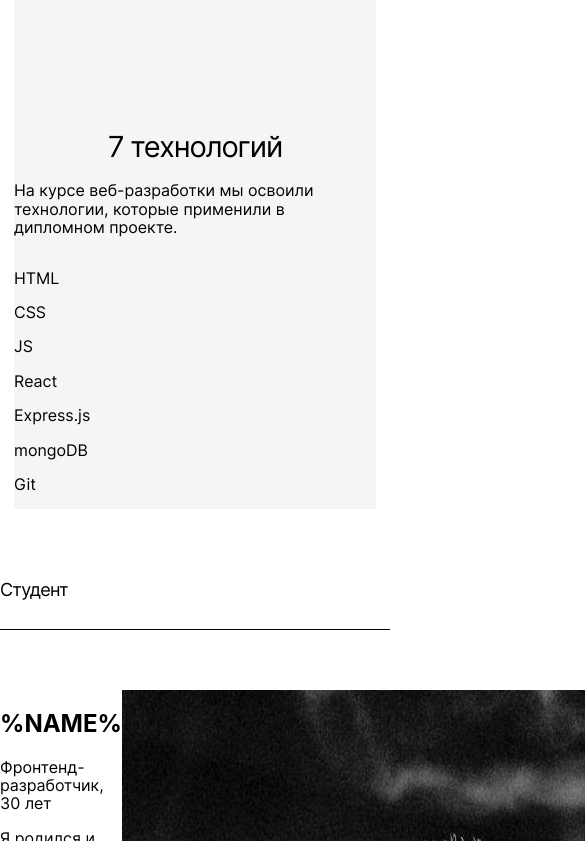
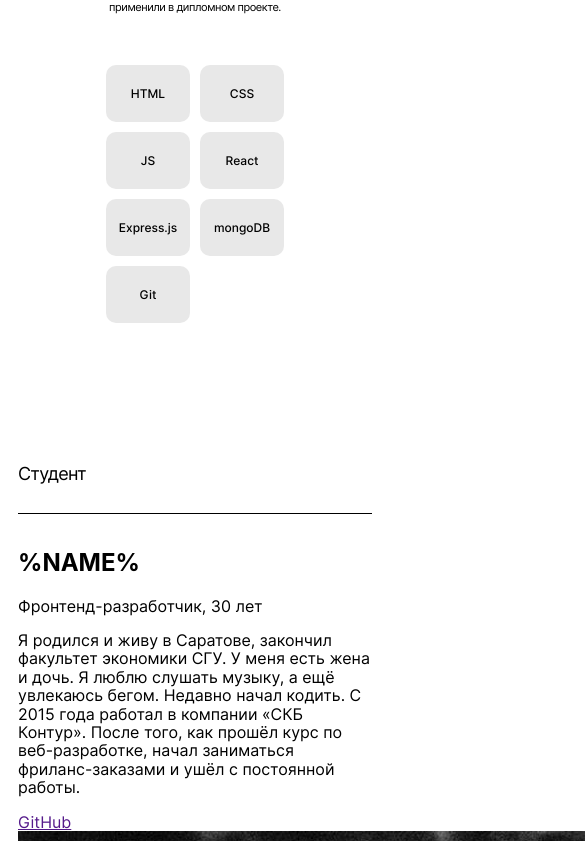
Before and after one commit to enswbl/movies-explorer-frontend, a React (Create React App) app: page / in a window 390 px wide. Shown: the part 1563-2404 px from the top of the page, 585 px wide, since content can reach past the window. Built offline with nearby package versions, Linux system fonts and the light colour scheme; a web font is replaced by a local one.

Commit message:
feat: блок tech

```diff
--- a/src/components/AboutMe/AboutMe.css
+++ b/src/components/AboutMe/AboutMe.css
@@ -1,4 +1,23 @@
-.about-me__container {
+.about-me {
     display: flex;
+    flex-direction: column;
+    justify-content: center;
+    padding-left: 70px;
+    padding-right: 70px;
+}
 
+@media (max-width: 768px) {
+
+    .about-me {
+        padding-left: 50px;
+        padding-right: 50px;
+    }
 }
+
+@media (max-width: 460px) {
+
+    .about-me {
+        padding-left: 18px;
+        padding-right: 18px;
+    }
+}
--- a/src/components/AboutMe/AboutMe.js
+++ b/src/components/AboutMe/AboutMe.js
@@ -7,7 +7,7 @@ const AboutMe = ({myRef}) => {
         <>
             <div className='about-me' ref={myRef}>
 
-                <h2 className="about-project__title">Студент</h2>
+                <h2 className="techs__title">Студент</h2>
 
                 <div className="about-me__container">
 
--- a/src/components/App/App.css
+++ b/src/components/App/App.css
@@ -13,42 +13,3 @@
   -moz-text-size-adjust: 100%;
   text-rendering: optimizeLegibility;
 }
-
-.App {
-  text-align: center;
-}
-
-.App-logo {
-  height: 40vmin;
-  pointer-events: none;
-}
-
-@media (prefers-reduced-motion: no-preference) {
-  .App-logo {
-    animation: App-logo-spin infinite 20s linear;
-  }
-}
-
-.App-header {
-  background-color: #282c34;
-  min-height: 100vh;
-  display: flex;
-  flex-direction: column;
-  align-items: center;
-  justify-content: center;
-  font-size: calc(10px + 2vmin);
-  color: white;
-}
-
-.App-link {
-  color: #61dafb;
-}
-
-@keyframes App-logo-spin {
-  from {
-    transform: rotate(0deg);
-  }
-  to {
-    transform: rotate(360deg);
-  }
-}
--- a/src/components/FilterCheckbox/FilterCheckbox.js
+++ b/src/components/FilterCheckbox/FilterCheckbox.js
@@ -4,9 +4,7 @@ const FilterCheckbox = () => {
 
     return ((
         <>
-            <div className="filter-checkbox">
 
-            </div>
         </>
 
     ));
--- a/src/components/Techs/Techs.css
+++ b/src/components/Techs/Techs.css
@@ -0,0 +1,182 @@
+.techs {
+    display: flex;
+    flex-direction: column;
+    justify-content: center;
+    background-color: #F5F5F5;
+    padding-left: 70px;
+    padding-right: 70px;
+}
+
+@media (max-width: 768px) {
+
+    .techs{
+        padding-left: 50px;
+        padding-right: 50px;
+    }
+}
+
+@media (max-width: 629px) {
+
+    .techs {
+        background-color: #ffffff;
+    }
+}
+
+@media (max-width: 460px) {
+
+    .techs {
+        padding-left: 18px;
+        padding-right: 18px;
+    }
+}
+
+.techs__title {
+    margin-top: 100px;
+    padding-bottom: 23px;
+    font-size: 22px;
+    line-height: 27px;
+    font-weight: normal;
+    letter-spacing: -0.04em;
+    border-bottom: 1px solid #000000;
+}
+
+@media (max-width: 768px) {
+
+    .techs__title  {
+        margin-top: 90px;
+    }
+}
+
+@media (max-width: 460px) {
+
+    .techs__title  {
+        font-size: 18px;
+        line-height: 22px;
+        padding-bottom: 28px;
+        margin-top: 70px;
+    }
+}
+
+.techs__subtitle {
+    margin: 90px auto 0;
+    font-size: 50px;
+    line-height: 58px;
+    font-weight: normal;
+    text-align: center;
+    letter-spacing: -0.04em;
+}
+
+@media (max-width: 768px) {
+
+    .techs__subtitle  {
+        margin: 80px auto 0;
+    }
+}
+
+@media (max-width: 460px) {
+
+    .techs__subtitle  {
+        margin: 60px auto 0;
+        font-size: 30px;
+        line-height: 36px;
+    }
+}
+
+.techs__paragraph {
+    margin: 26px auto 0;
+    font-size: 14px;
+    line-height: 20px;
+    font-weight: normal;
+    text-align: center;
+    letter-spacing: -0.04em;
+}
+
+@media (max-width: 768px) {
+
+    .techs__paragraph   {
+        margin: 22px auto 0;
+        font-size: 12px;
+        line-height: 18px;
+    }
+}
+
+@media (max-width: 460px) {
+
+    .techs__paragraph   {
+        margin: 24px auto 0;
+        font-size: 11px;
+        line-height: 16px;
+    }
+}
+
+.techs__nav {
+    display: flex;
+    flex-wrap: wrap;
+    justify-content: center;
+    align-items: center;
+    margin: 100px auto 90px;
+    background-color: #F5F5F5;
+
+    grid-row-gap: 10px;
+    grid-column-gap: 10px;
+}
+
+@media (max-width: 768px) {
+
+    .techs__nav {
+        margin: 84px auto 90px;
+    }
+}
+
+@media (max-width: 629px) {
+
+    .techs__nav {
+        background-color: #ffffff;
+        margin: 84px 35px 90px;
+    }
+}
+
+@media (max-width: 460px) {
+
+    .techs__nav {
+        display: grid;
+        grid-template-columns: 1fr 1fr;
+        grid-template-rows: 1fr;
+        margin: 50px auto 70px;
+    }
+}
+
+.techs__link {
+    display: flex;
+    justify-content: center;
+    align-items: center;
+    width: 90px;
+    height: 60px;
+    margin: 0;
+    font-size: 14px;
+    line-height: 17px;
+    font-weight: 500;
+    text-align: center;
+    color: #000000;
+    background-color: #E8E8E8;
+    border-radius: 10px;
+    text-decoration: inherit;
+    border: none;
+}
+
+@media (max-width: 629) {
+
+    .techs__link {
+        margin: 0;
+    }
+}
+
+@media (max-width: 768px) {
+
+    .techs__link {
+        width: 84px;
+        height: 57px;
+        font-size: 12px;
+        line-height: 15px;
+    }
+}
--- a/src/components/Techs/Techs.js
+++ b/src/components/Techs/Techs.js
@@ -5,22 +5,22 @@ const Techs = ({myRef}) => {
 
     return ((
         <>
-            <div className="promo" ref={myRef}> {/* TODO*/}
+            <div className="techs" ref={myRef}>
 
-                <h2 className="about-project__title">Технологии</h2>
+                <h2 className="techs__title">Технологии</h2>
 
-                <h1 className="promo__title">7 технологий</h1>
+                <h1 className="techs__subtitle">7 технологий</h1>
 
-                <p>На курсе веб-разработки мы освоили технологии, которые применили в дипломном проекте.</p>
+                <p className="techs__paragraph">На курсе веб-разработки мы освоили технологии, которые применили в дипломном проекте.</p>
 
-                <nav className="promo__nav">
-                    <p className="promo__link">HTML</p>
-                    <p className="promo__link">CSS</p>
-                    <p className="promo__link">JS</p>
-                    <p className="promo__link">React</p>
-                    <p className="promo__link">Express.js</p>
-                    <p className="promo__link">mongoDB</p>
-                    <p className="promo__link">Git</p>
+                <nav className="techs__nav">
+                    <p className="techs__link">HTML</p>
+                    <p className="techs__link">CSS</p>
+                    <p className="techs__link">JS</p>
+                    <p className="techs__link">React</p>
+                    <p className="techs__link">Express.js</p>
+                    <p className="techs__link">mongoDB</p>
+                    <p className="techs__link">Git</p>
                 </nav>
 
             </div>
```
